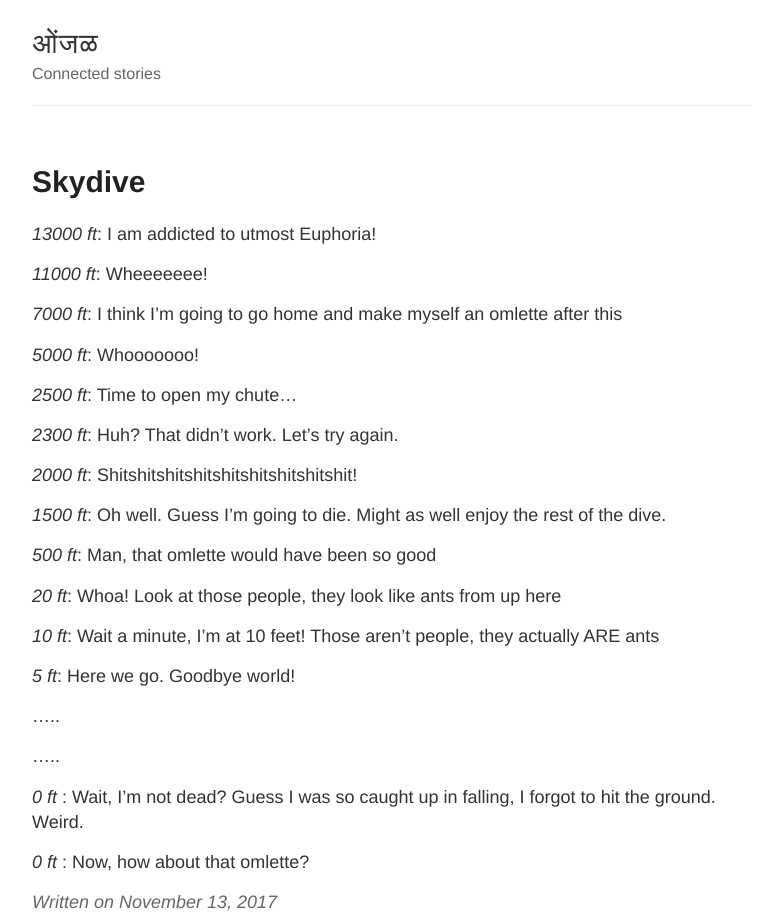
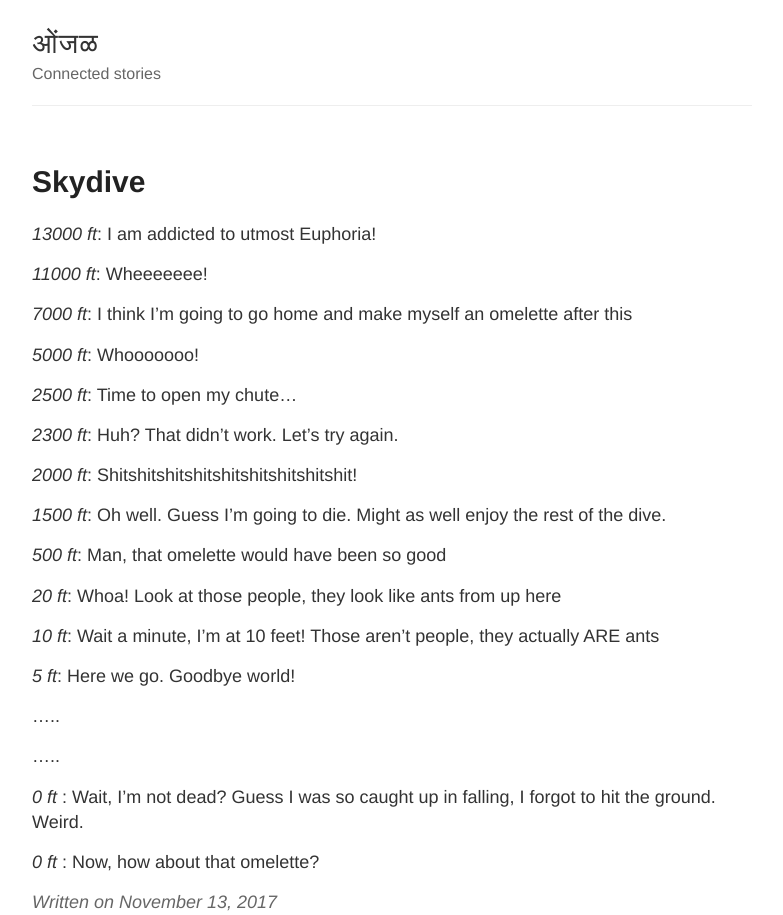
Before and after one commit to onjal/onjal.github.io, a Jekyll site: the page built from _posts/2017-11-13-skydive.md, in a window 1280 px wide. Shown: the whole page, without its empty margins (248-1031 px from the left). Built offline with Jekyll 4.4.1, drawn with Linux system fonts in a browser that asks for light colours.

Commit message:
Spelling

```diff
--- a/_posts/2017-11-13-skydive.md
+++ b/_posts/2017-11-13-skydive.md
@@ -7,7 +7,7 @@ _13000 ft_: I am addicted to utmost Euphoria!
 
 _11000 ft_: Wheeeeeee!
 
-_7000 ft_: I think I'm going to go home and make myself an omlette after this
+_7000 ft_: I think I'm going to go home and make myself an omelette after this
 
 _5000 ft_: Whooooooo!
 
@@ -19,7 +19,7 @@ _2000 ft_: Shitshitshitshitshitshitshitshitshit!
 
 _1500 ft_: Oh well. Guess I'm going to die. Might as well enjoy the rest of the dive.
 
-_500 ft_: Man, that omlette would have been so good
+_500 ft_: Man, that omelette would have been so good
 
 _20 ft_: Whoa! Look at those people, they look like ants from up here
 
@@ -33,4 +33,4 @@ _5 ft_: Here we go. Goodbye world!
 
 _0 ft_ : Wait, I'm not dead? Guess I was so caught up in falling, I forgot to hit the ground. Weird.
 
-_0 ft_ : Now, how about that omlette?
+_0 ft_ : Now, how about that omelette?
```
